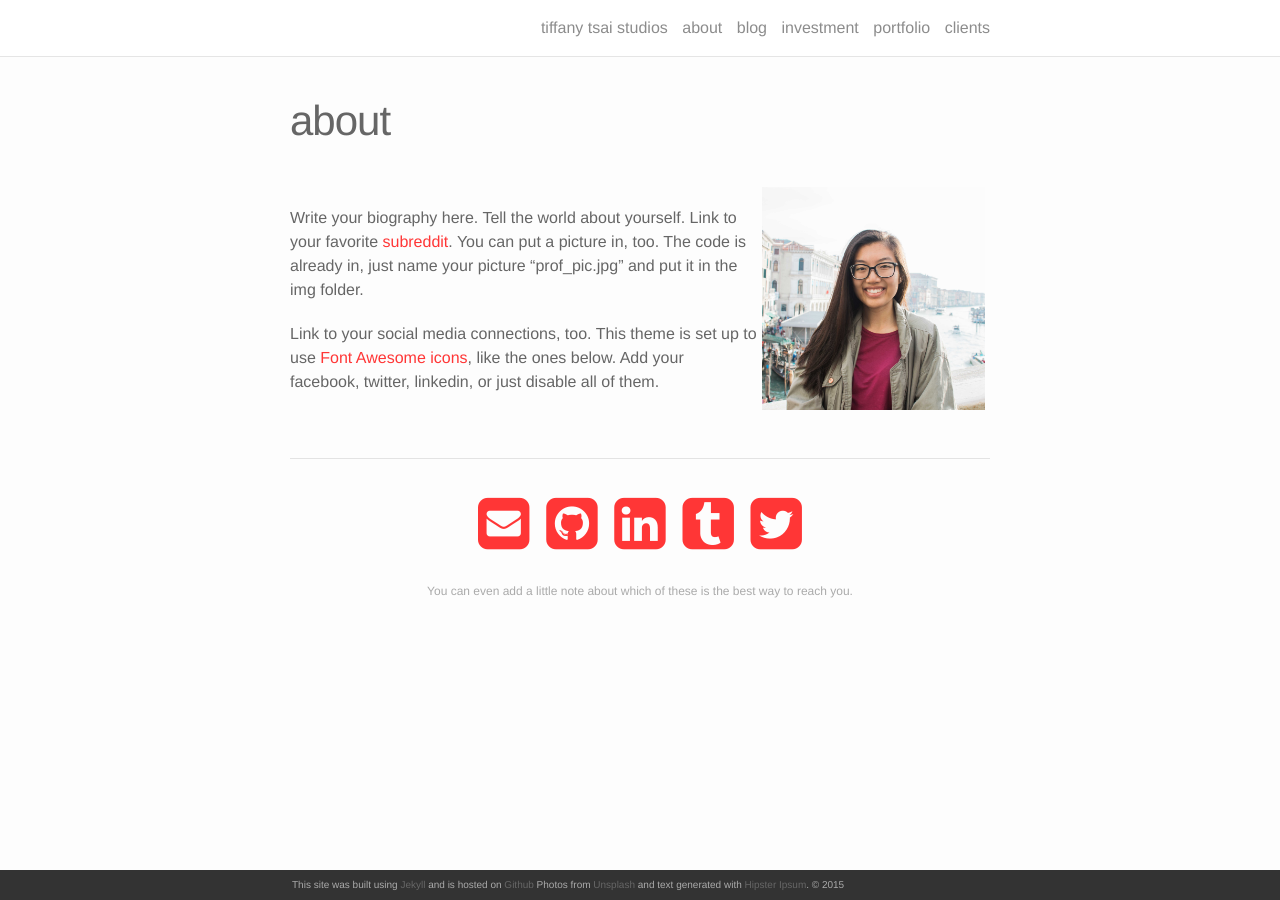
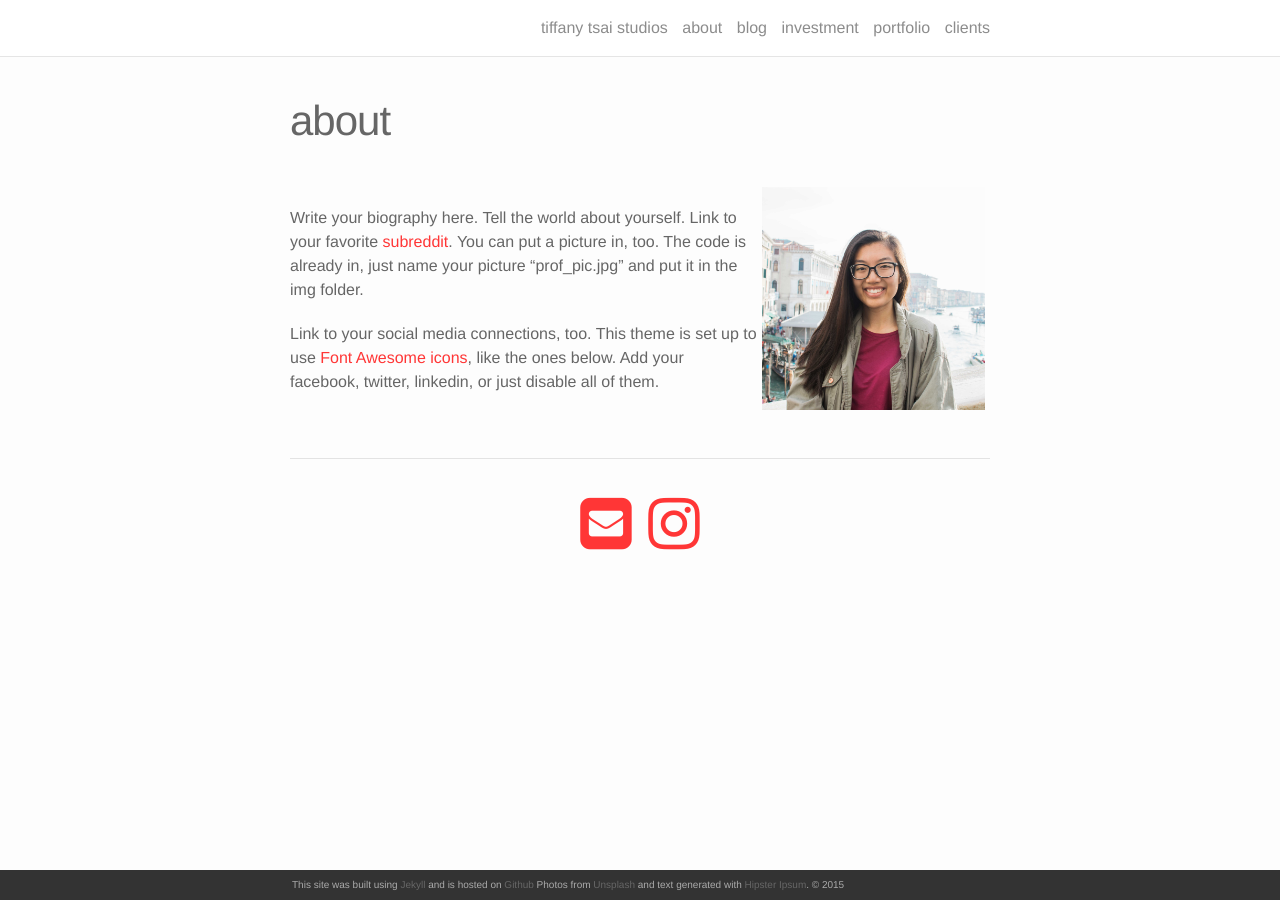
Before and after one commit to tsaitiffany/tsaitiffany.github.io, a Jekyll site: the page built from about.md, in a window 1280 px wide. Built offline with Jekyll 4.4.1, drawn with Linux system fonts in a browser that asks for light colours; nearby versions of some CDN libraries.

Commit message:
Update about.md

```diff
--- a/about.md
+++ b/about.md
@@ -16,13 +16,10 @@ Link to your social media connections, too. This theme is set up to use <a href=
 <hr/>
 <br/>
 <span class="contacticon center">
-	<a href="mailto:you@example.com"><i class="fa fa-envelope-square"></i></a>
-	<a href="https://github.com" target="_blank"><i class="fa fa-github-square"></i></a>
-	<a href="https://www.linkedin.com" target="_blank"><i class="fa fa-linkedin-square"></i></a>
-	<a href="http://tumblr.com" target="_blank"><i class="fa fa-tumblr-square"></i></a>
-	<a href="https://twitter.com" target="_blank"><i class="fa fa-twitter-square"></i></a>
+	<a href="mailto:tsaitiffany@utexas.edu"><i class="fa fa-envelope-square"></i></a>
+	<a href="https://www.instagram.com/tifftifftsai" target="_blank"><i class="fa fa-instagram"></i></a>
 </span>
 
 <div class="col three caption">
-	You can even add a little note about which of these is the best way to reach you.
+
 </div>
```
